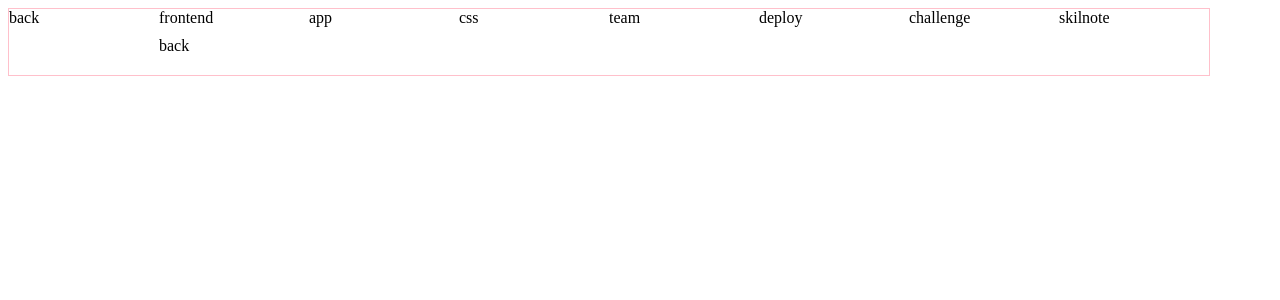
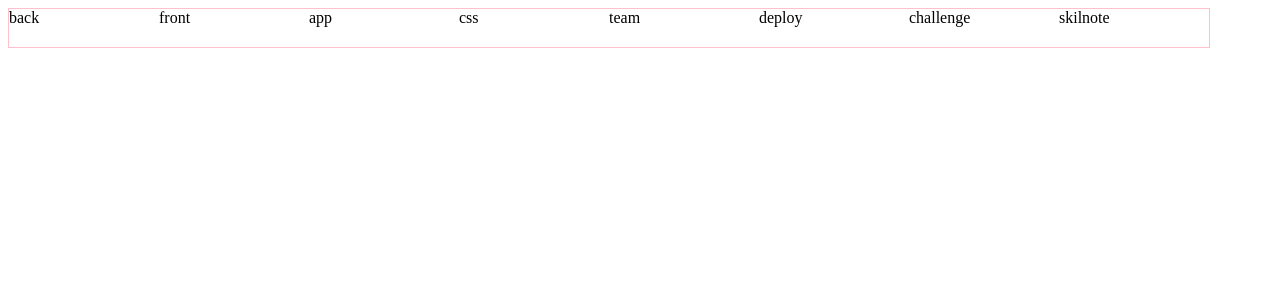
Before and after one commit to hyunsokstar/skilnote-for-innotree, a Django app: template wm/templates/wm/_user_list_for_login_page.html in a window 1280 px wide. Shown: the top 300 px of the page. Run offline with Django 3.2, Linux system fonts and the light colour scheme; the template is opened without the code that fills it: values that come from a table or form of the project are taken from there, others are empty; tables that the repository leaves empty hold one stand-in row (values such as "Sample post").

Commit message:
update for login page title

```diff
--- a/wm/templates/wm/_user_list_for_login_page.html
+++ b/wm/templates/wm/_user_list_for_login_page.html
@@ -12,14 +12,35 @@
 
 <div class="user-list-container">
 
-    <br>
+    <div>
+        {% if object_list.exists %}
+        <div class="">
+        <div>back</div>
+        {% for u in object_list %}
+            {% if u.profile.subject == "back" %}
+                <div style="width:10%;">
+                    <a href="http://skilnote-for-innotree.co.kr/skilnote1/myshortcut/{{u.username}}/1">
+                        {{u.username}}
+                    </a>
+                </div>
+            {% endif %}
+        {% endfor %}
+        </div>
+        {% else %}
+        <tr>
+            <td colspan="4">
+                <h4>아직 게시물이 없습니다.</h4>
+            </td>
+        </tr>
+        {% endif %}
+    </div>
 
     <div>
         {% if object_list.exists %}
         <div class="">
-            <div>back</div>
+        <div>front</div>
         {% for u in object_list %}
-            {% if u.profile.subject == "backend" %}
+            {% if u.profile.subject == "front" %}
             <div style="width:10%;">
                 <a href="http://skilnote-for-innotree.co.kr/skilnote1/myshortcut/{{u.username}}/1">
                     {{u.username}}
@@ -27,41 +48,14 @@
             </div>
             {% endif %}
         {% endfor %}
-    </div>
-    {% else %}
+        </div>
+        {% else %}
         <tr>
             <td colspan="4">
                 <h4>아직 게시물이 없습니다.</h4>
             </td>
         </tr>
-    {% endif %}
-    </div>
-    <div>
-        <div>frontend</div>
-
-        <div>
-            {% if object_list.exists %}
-            <div class="">
-                <div>back</div>
-            {% for u in object_list %}
-                {% if u.profile.subject == "frontend" %}
-                <div style="width:10%;">
-                    <a href="http://skilnote-for-innotree.co.kr/skilnote1/myshortcut/{{u.username}}/1">
-                        {{u.username}}
-                    </a>
-                </div>
-                {% endif %}
-            {% endfor %}
-        </div>
-        {% else %}
-            <tr>
-                <td colspan="4">
-                    <h4>아직 게시물이 없습니다.</h4>
-                </td>
-            </tr>
         {% endif %}
-        </div>
-
     </div>
     <div>
         <div>app</div>
@@ -84,27 +78,6 @@
 </div>
 
 
-    <!-- {% if object_list.exists %}
-    <div class="user_list">
-    {% for u in object_list %}
-            <div style="width:10%;">
-                <a href="http://skilnote-for-innotree.co.kr/skilnote1/myshortcut/{{u.username}}/1">
-                    {{u.username}}
-                </a>
-            </div>
-            {% if u.username == request.user.username %}
-            {% else %}
-            {% endif %}
-            {% endfor %}
-        </div>
-{% else %}
-    <tr>
-        <td colspan="4">
-            <h4>아직 게시물이 없습니다.</h4>
-        </td>
-    </tr>
-{% endif %} -->
-
 <script type="text/javascript">
 {% block extra_js %}
 
```
